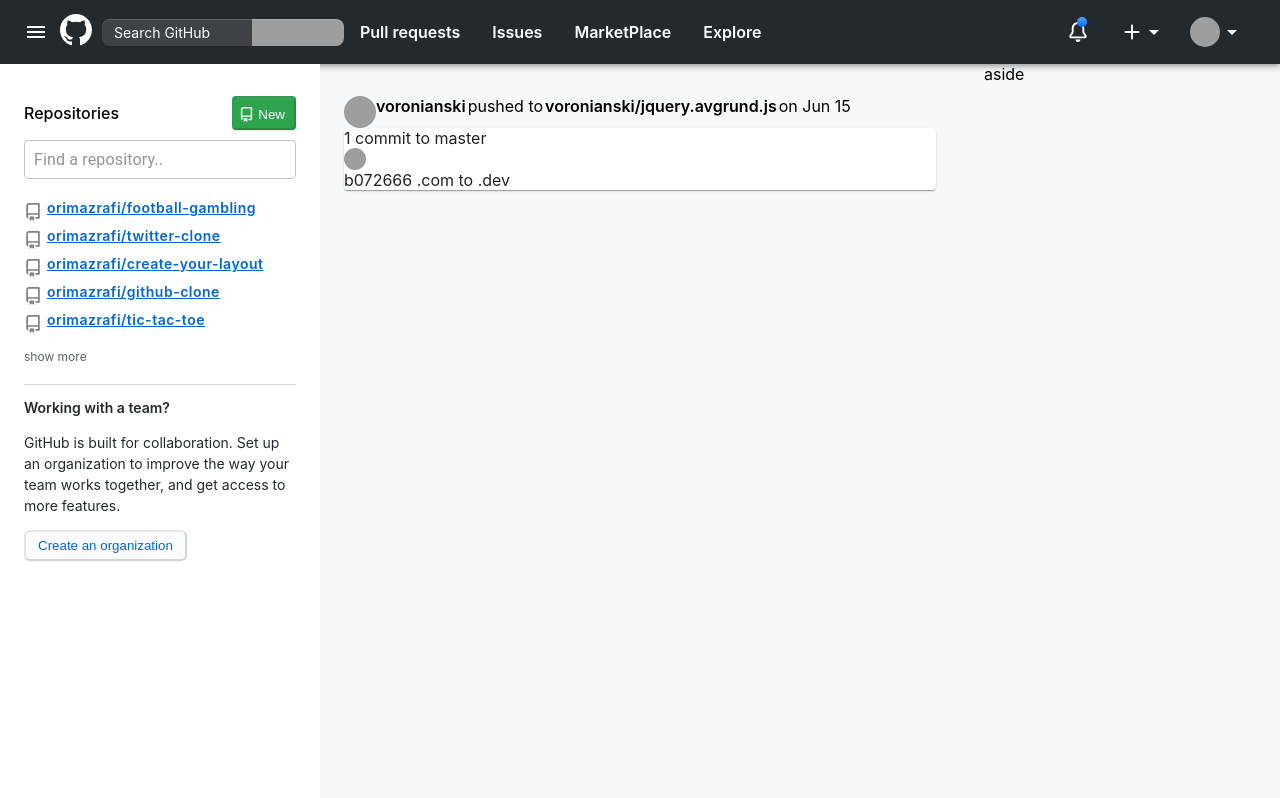
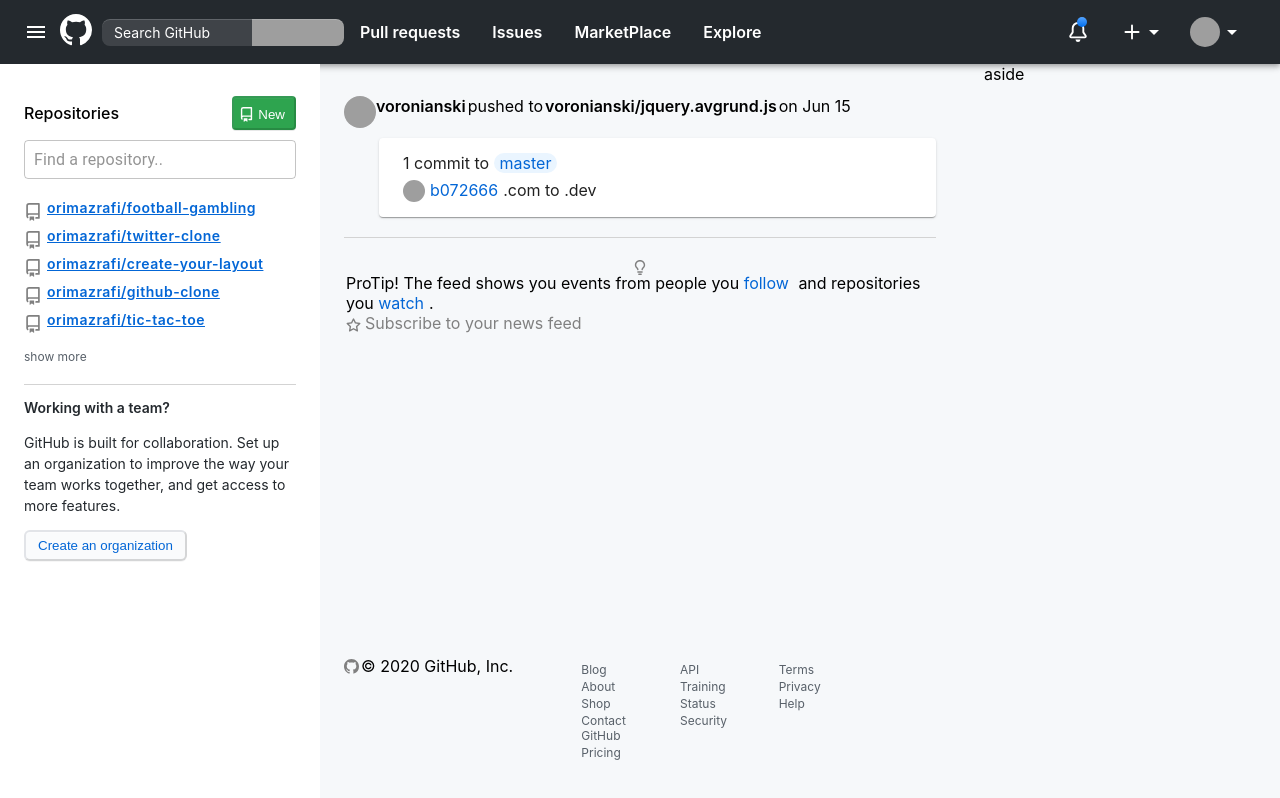
Before and after one commit to orimazrafi/github-clone, a React (Create React App) app: page / in a window 1280 px wide. Shown: the top 798 px of the page. Built offline with nearby package versions, Linux system fonts and the light colour scheme; grey boxes are pictures that could not be loaded.

Commit message:
finish home page main.

```diff
--- a/src/components/ClickedText/ClickedText.js
+++ b/src/components/ClickedText/ClickedText.js
@@ -2,4 +2,4 @@
 import style from "./style.module.scss"
 
 export const ClickedText = (props) =>
-    <div className={style.text_wrapper} onClick={props.onClick} style={{ display: props.inlineBlock, margin: props.margin, color: props.color, fontSize: props.fontSize, fontWeight: props.fontWeight }}>{props.children}</div>
+    <div className={props.underline ? style.underline : style.text_wrapper} onClick={props.onClick} style={{ display: props.inlineBlock, margin: props.margin, color: props.color, fontSize: props.fontSize, fontWeight: props.fontWeight }}>{props.children}</div>
--- a/src/components/ClickedText/style.module.scss
+++ b/src/components/ClickedText/style.module.scss
@@ -1,4 +1,5 @@
-.text_wrapper {
+.text_wrapper,
+.underline {
     color: var(--muted-text);
     font-size: 12px;
 
@@ -9,3 +10,7 @@
 
 
 }
+
+.underline:hover {
+    text-decoration: underline;
+}
--- /dev/null
+++ b/src/components/ColoredTexted/ColoredText.js
@@ -0,0 +1,6 @@
+import React from 'react';
+import style from "./style.module.scss";
+export const ColoredText = props =>
+    <span className={style.branch} style={{ color: "#0366d6", borderRadius: "15px", float: props.float, marginRight: "5px" }}>
+        {props.children}
+    </span>
--- /dev/null
+++ b/src/components/ColoredTexted/style.module.scss
@@ -0,0 +1,4 @@
+.branch:hover {
+    cursor: pointer;
+    text-decoration: underline;
+}
--- /dev/null
+++ b/src/components/LinksFooter/LinksFooter.js
@@ -0,0 +1,10 @@
+import React from 'react'
+import { Grid } from '@material-ui/core'
+import { ClickedText } from './../ClickedText/ClickedText';
+export const LinksFooter = props =>
+    <Grid item xs={2}>
+        <ul>
+            {props.links.map(link => <li key={Math.random()} style={{ listStyleType: "none" }}><ClickedText margin="2px 0" underline="underline">
+                {link}</ClickedText> </li>)}
+        </ul>
+    </Grid>
--- a/src/components/MainNotification/MainNotification.js
+++ b/src/components/MainNotification/MainNotification.js
@@ -1,11 +1,16 @@
 import React from 'react'
-import { Grid, Avatar, Card } from '@material-ui/core'
+import { Grid, Avatar, Card, Container } from '@material-ui/core'
 import style from "./style.module.scss"
 import { HiddenPopover } from '../HiddenPopover/HiddenPopover'
 
 import { HiddenElementCard } from '../HiddenElementCard/HiddenElementCard';
 import { ClickedText } from '../ClickedText/ClickedText';
 import { HiddenRepositoryCard } from './../HiddenRepositoryCard/HiddenRepositoryCard';
+import { BorderBottom } from '../BorderBottom/BorderBottom';
+import { SvgIcon } from './../SvgIcon/SvgIcon';
+import { ColoredText } from '../ColoredTexted/ColoredText';
+import { TextAndIcon } from '../TextAndIcon/TextAndIcon';
+import { LinksFooter } from './../LinksFooter/LinksFooter';
 export const MainNotification = (props) =>
     <div className={style.main_notification_wrapper}><Grid container>
         <HiddenPopover
@@ -51,12 +56,11 @@
 
  on Jun 15
 </Grid>
-
-        <Card>
-            <div>1 commit to master</div>
-            <div>
+        <Card style={{ marginLeft: "35px", marginTop: "10px", padding: "15px 0" }}>
+            <Container style={{ marginBottom: "7px" }}>1 commit to  <span className={style.branch} style={{ color: "#0366d6", padding: "0 6px", background: "#eaf5ff", borderRadius: "15px" }}>master</span></Container>
+            <Container>
                 <HiddenPopover
-                    elementToHover={<Avatar alt="@voronianski" style={{ height: "22px", width: "22px" }} height="32" width="32" src="https://avatars0.githubusercontent.com/u/974035?s=64&v=4" />}
+                    elementToHover={<Avatar alt="@voronianski" style={{ height: "22px", width: "22px", float: "left", marginRight: "5px" }} height="32" width="32" src="https://avatars0.githubusercontent.com/u/974035?s=64&v=4" />}
                     hiddenElement={<HiddenElementCard
                         img="https://avatars0.githubusercontent.com/u/974035?s=64&v=4"
                         userName="@voronianski"
@@ -68,10 +72,69 @@
                     />
                     }
                 />
-b072666
-.com to .dev
+                <span>
+
+                    <HiddenPopover
+                        elementToHover={<ColoredText float="left">b072666</ColoredText>
+                        }
+                        hiddenElement={<HiddenElementCard
+                            img="https://avatars0.githubusercontent.com/u/974035?s=64&v=4"
+                            userName="@voronianski"
+                            fullname="Dmitri Voronianski"
+                            lastName="voronianski"
+                            languages="*.js,*.lua,*.swift"
+                            firstText="SumUp"
+                            secondText="KOSMETISM"
+                        />
+                        }
+                    />
+                    .com to .dev
+                </span>
+            </Container>
+        </Card>
+        <BorderBottom margin="20px 0" />
+        <SvgIcon
+            height="15px"
+            fill="gray"
+            position="relative"
+            top="2px"
+            fillRule="evenodd"
+            pathname="M8 1.5c-2.363 0-4 1.69-4 3.75 0 .984.424 1.625.984 2.304l.214.253c.223.264.47.556.673.848.284.411.537.896.621 1.49a.75.75 0 01-1.484.211c-.04-.282-.163-.547-.37-.847a8.695 8.695 0 00-.542-.68c-.084-.1-.173-.205-.268-.32C3.201 7.75 2.5 6.766 2.5 5.25 2.5 2.31 4.863 0 8 0s5.5 2.31 5.5 5.25c0 1.516-.701 2.5-1.328 3.259-.095.115-.184.22-.268.319-.207.245-.383.453-.541.681-.208.3-.33.565-.37.847a.75.75 0 01-1.485-.212c.084-.593.337-1.078.621-1.489.203-.292.45-.584.673-.848.075-.088.147-.173.213-.253.561-.679.985-1.32.985-2.304 0-2.06-1.637-3.75-4-3.75zM6 15.25a.75.75 0 01.75-.75h2.5a.75.75 0 010 1.5h-2.5a.75.75 0 01-.75-.75zM5.75 12a.75.75 0 000 1.5h4.5a.75.75 0 000-1.5h-4.5z" />
+        <span style={{ marginLeft: "2px" }}>  ProTip! The feed shows you events from people you <ColoredText>follow</ColoredText> and repositories you <ColoredText>watch</ColoredText>.</span>
+
+        <TextAndIcon
+            height="15px"
+            fill="gray"
+            position="relative"
+            top="5px"
+            right="-2px"
+            hover="hover"
+            pathname="M8 .25a.75.75 0 01.673.418l1.882 3.815 4.21.612a.75.75 0 01.416 1.279l-3.046 2.97.719 4.192a.75.75 0 01-1.088.791L8 12.347l-3.766 1.98a.75.75 0 01-1.088-.79l.72-4.194L.818 6.374a.75.75 0 01.416-1.28l4.21-.611L7.327.668A.75.75 0 018 .25zm0 2.445L6.615 5.5a.75.75 0 01-.564.41l-3.097.45 2.24 2.184a.75.75 0 01.216.664l-.528 3.084 2.769-1.456a.75.75 0 01.698 0l2.77 1.456-.53-3.084a.75.75 0 01.216-.664l2.24-2.183-3.096-.45a.75.75 0 01-.564-.41L8 2.694v.001z"
+            text={"Subscribe to your news feed"}
+            textHover="textHover"
+            margin="0 6px"
+        />
+        <div style={{ marginTop: "auto" }}>
+            <Grid container>
+                <Grid item xs={4} style={{ marginTop: "10px" }}>
+                    <SvgIcon
+                        height="15px"
+                        fill="gray"
+                        position="relative"
+                        top="2px"
+                        fillRule="evenodd"
+                        pathname="M8 0C3.58 0 0 3.58 0 8c0 3.54 2.29 6.53 5.47 7.59.4.07.55-.17.55-.38 0-.19-.01-.82-.01-1.49-2.01.37-2.53-.49-2.69-.94-.09-.23-.48-.94-.82-1.13-.28-.15-.68-.52-.01-.53.63-.01 1.08.58 1.23.82.72 1.21 1.87.87 2.33.66.07-.52.28-.87.51-1.07-1.78-.2-3.64-.89-3.64-3.95 0-.87.31-1.59.82-2.15-.08-.2-.36-1.02.08-2.12 0 0 .67-.21 2.2.82.64-.18 1.32-.27 2-.27.68 0 1.36.09 2 .27 1.53-1.04 2.2-.82 2.2-.82.44 1.1.16 1.92.08 2.12.51.56.82 1.27.82 2.15 0 3.07-1.87 3.75-3.65 3.95.29.25.54.73.54 1.48 0 1.07-.01 1.93-.01 2.2 0 .21.15.46.55.38A8.013 8.013 0 0016 8c0-4.42-3.58-8-8-8z" />
+                    <span style={{ marginLeft: "2px" }}>© 2020 GitHub, Inc. </span>
+                </Grid>
+                <LinksFooter
+                    links={["Blog", "About", "Shop", "Contact GitHub", "Pricing"]}
+                />
+                <LinksFooter
+                    links={["API", "Training", "Status", "Security"]}
+                />
+                <LinksFooter
+                    links={["Terms", "Privacy", "Help"]}
+                />
+            </Grid>
+        </div>
     </div>
-
-
-        </Card>
-    </div>
--- a/src/components/MainNotification/style.module.scss
+++ b/src/components/MainNotification/style.module.scss
@@ -1,5 +1,8 @@
 .main_notification_wrapper {
     margin-top: 2rem;
+    display: flex;
+    flex-direction: column;
+    height: 85vh;
 }
 
 .hidden_element {
--- a/src/components/TextAndIcon/TextAndIcon.js
+++ b/src/components/TextAndIcon/TextAndIcon.js
@@ -3,7 +3,9 @@
 import style from "./style.module.scss"
 export const TextAndIcon = props => <div style={{ disply: "inline-block" }}>
 
-    <Grid container className={props.hover ? style.hover : style.cursor}>
+    <Grid container
+        className={props.hover ? style.hover : style.cursor}
+    >
         <svg onClick={props.handleClick}
             style={{ height: props.height, fill: props.fill, position: props.position, right: props.right, top: props.top }} viewBox="0 0 16 16">
             <path fillRule={props.fillRule} d={props.pathname}
@@ -13,7 +15,7 @@
                 ></path> : null
             }
         </svg >
-        <span style={{ margin: props.margin, color: props.fill }}>
+        <span className={props.textHover ? style.text_hover : ""} style={{ margin: props.margin, color: props.fill }}>
             {props.text}
         </span>
     </Grid>
--- a/src/components/TextAndIcon/style.module.scss
+++ b/src/components/TextAndIcon/style.module.scss
@@ -3,12 +3,16 @@
 
     svg {
 
-        fill: blue !important;
+        fill: var(--background-link-hover) !important;
     }
 
     span {
 
 
-        color: blue !important;
+        color: var(--background-link-hover) !important;
+
+        &.text_hover:hover {
+            text-decoration: underline;
+        }
     }
 }
```
